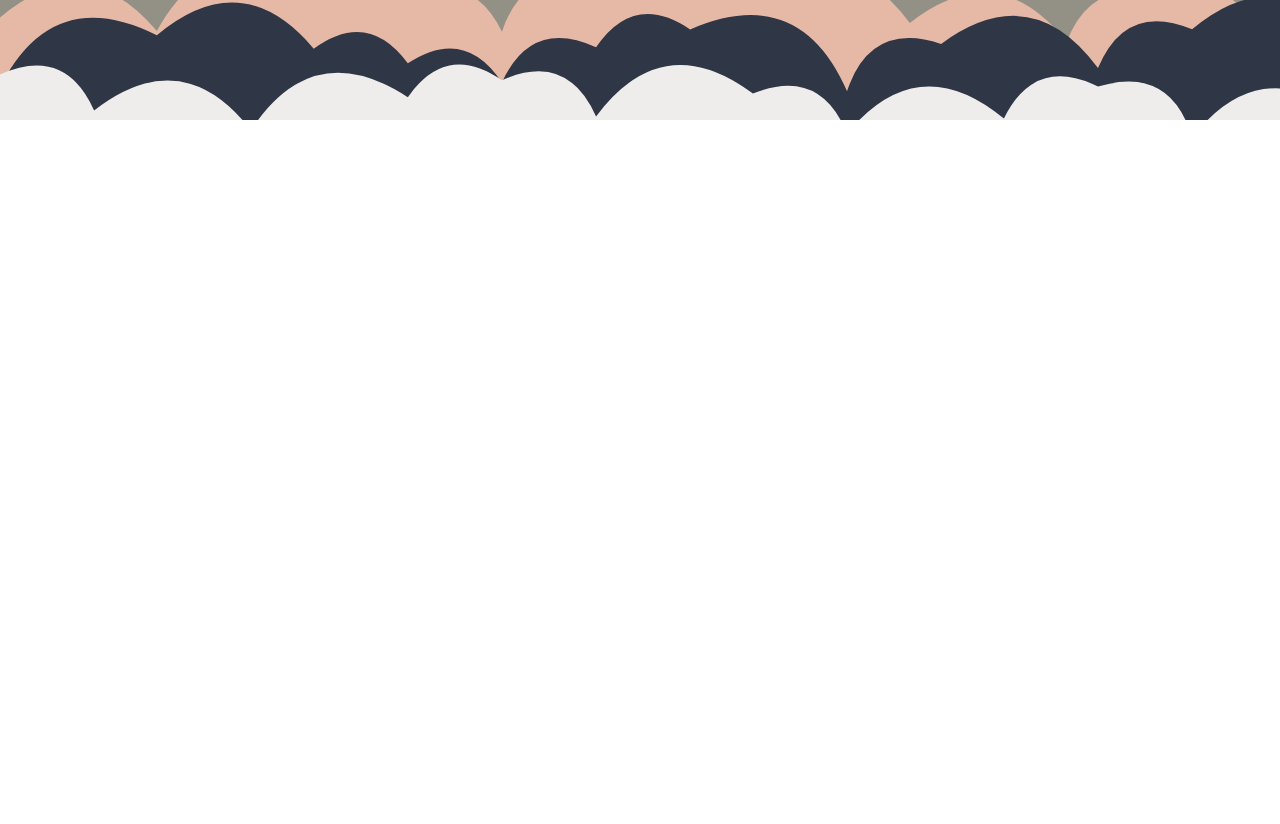
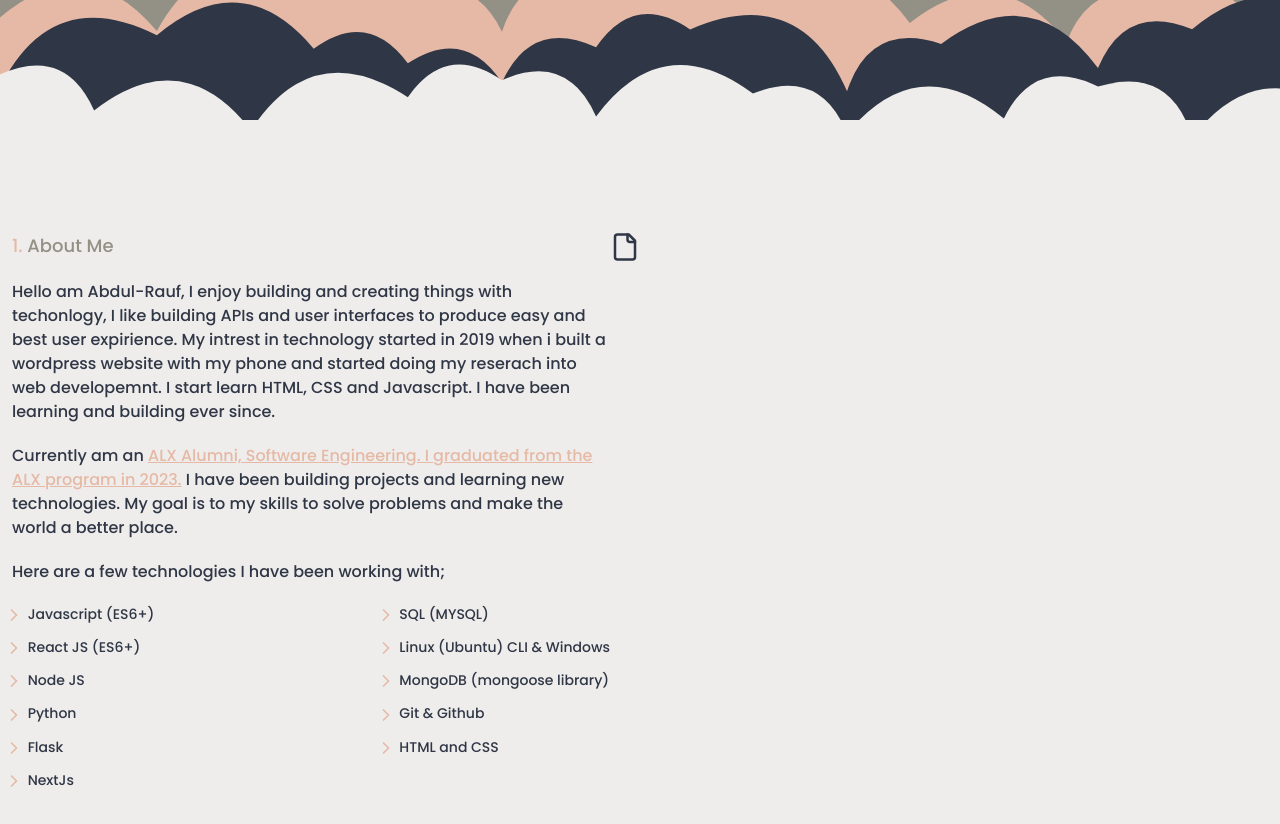
Before and after one commit to AbdulRaufAl-hassan101010/portfolio_, a Next.js app: page / in a window 1280 px wide. Shown: the part 680-1504 px from the top of the page. Before the commit the page ends 800 px from the top, so only its background shows below. Built offline with nearby package versions, Linux system fonts and the light colour scheme.

Commit message:
creating about page:

```diff
--- a/src/app/page.tsx
+++ b/src/app/page.tsx
@@ -1,5 +1,15 @@
 import Button from "@/components/Button";
-import { Download, File, FileIcon } from "lucide-react";
+import {
+  ArrowBigLeft,
+  ArrowBigRight,
+  ArrowLeft,
+  ChevronLeft,
+  ChevronRight,
+  Disc,
+  Download,
+  File,
+  FileIcon,
+} from "lucide-react";
 import Image from "next/image";
 
 export default function Home() {
@@ -35,6 +45,137 @@ export default function Home() {
           </div>
         </div>
       </header>
+      <main className="bg-primary px-3 py-28 font-medium">
+        <div className="container mx-auto ">
+          <section id="about">
+            <div className="flex w-full lg:w-2/4 justify-between">
+              <div>
+                <h2 className="text-secondary text-lg mb-5">
+                  <span className="text-accent">1.</span> About Me
+                </h2>
+                <div>
+                  <p className="mb-5">
+                    Hello am Abdul-Rauf, I enjoy building and creating things
+                    with techonlogy, I like building APIs and user interfaces to
+                    produce easy and best user expirience. My intrest in
+                    technology started in 2019 when i built a wordpress website
+                    with my phone and started doing my reserach into web
+                    developemnt. I start learn HTML, CSS and Javascript. I have
+                    been learning and building ever since.
+                  </p>
+
+                  <p className="mb-5">
+                    Currently am an{" "}
+                    <span className="text-accent underline cursor-pointer">
+                      ALX Alumni, Software Engineering. I graduated from the ALX
+                      program in 2023.
+                    </span>{" "}
+                    I have been building projects and learning new technologies.
+                    My goal is to my skills to solve problems and make the world
+                    a better place.
+                  </p>
+
+                  <div className="">
+                    <p className="mb-5">
+                      Here are a few technologies I have been working with;
+                    </p>
+
+                    <div className="flex justify-between">
+                      <ul className="-ml-2">
+                        <li className="text-sm mb-3">
+                          <ChevronRight
+                            className="text-accent inline"
+                            size={20}
+                          />{" "}
+                          Javascript (ES6+)
+                        </li>
+                        <li className="text-sm mb-3">
+                          <ChevronRight
+                            className="text-accent inline"
+                            size={20}
+                          />{" "}
+                          React JS (ES6+)
+                        </li>
+                        <li className="text-sm mb-3">
+                          <ChevronRight
+                            className="text-accent inline"
+                            size={20}
+                          />{" "}
+                          Node JS
+                        </li>
+                        <li className="text-sm mb-3">
+                          <ChevronRight
+                            className="text-accent inline"
+                            size={20}
+                          />{" "}
+                          Python
+                        </li>
+                        <li className="text-sm mb-3">
+                          <ChevronRight
+                            className="text-accent inline"
+                            size={20}
+                          />{" "}
+                          Flask
+                        </li>
+                        <li className="text-sm mb-3">
+                          <ChevronRight
+                            className="text-accent inline"
+                            size={20}
+                          />{" "}
+                          NextJs
+                        </li>
+                      </ul>
+
+                      <ul>
+                        <li className="text-sm mb-3">
+                          <ChevronRight
+                            className="text-accent inline"
+                            size={20}
+                          />{" "}
+                          SQL (MYSQL)
+                        </li>
+                        <li className="text-sm mb-3">
+                          <ChevronRight
+                            className="text-accent inline"
+                            size={20}
+                          />{" "}
+                          Linux (Ubuntu) CLI & Windows
+                        </li>
+                        <li className="text-sm mb-3">
+                          <ChevronRight
+                            className="text-accent inline"
+                            size={20}
+                          />{" "}
+                          MongoDB (mongoose library)
+                        </li>
+                        <li className="text-sm mb-3">
+                          <ChevronRight
+                            className="text-accent inline"
+                            size={20}
+                          />{" "}
+                          Git & Github
+                        </li>
+                        <li className="text-sm mb-3">
+                          <ChevronRight
+                            className="text-accent inline"
+                            size={20}
+                          />{" "}
+                          HTML and CSS
+                        </li>
+                      </ul>
+                    </div>
+                  </div>
+                </div>
+              </div>
+              <div className="hidden md:block">
+                <FileIcon size={30} />
+              </div>
+            </div>
+          </section>
+
+          <section className="employments"></section>
+        </div>
+      </main>
     </>
   );
 }
```
